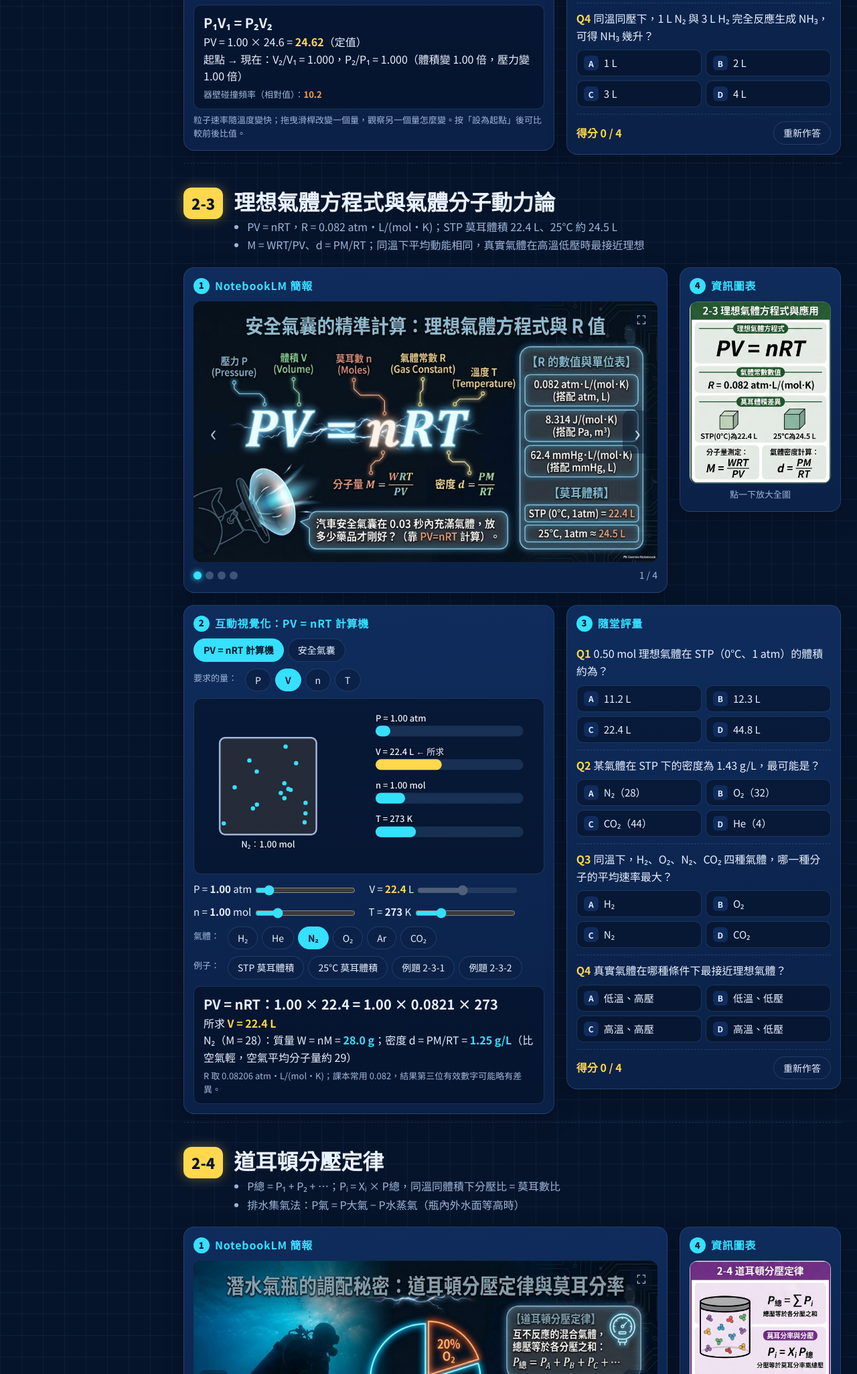
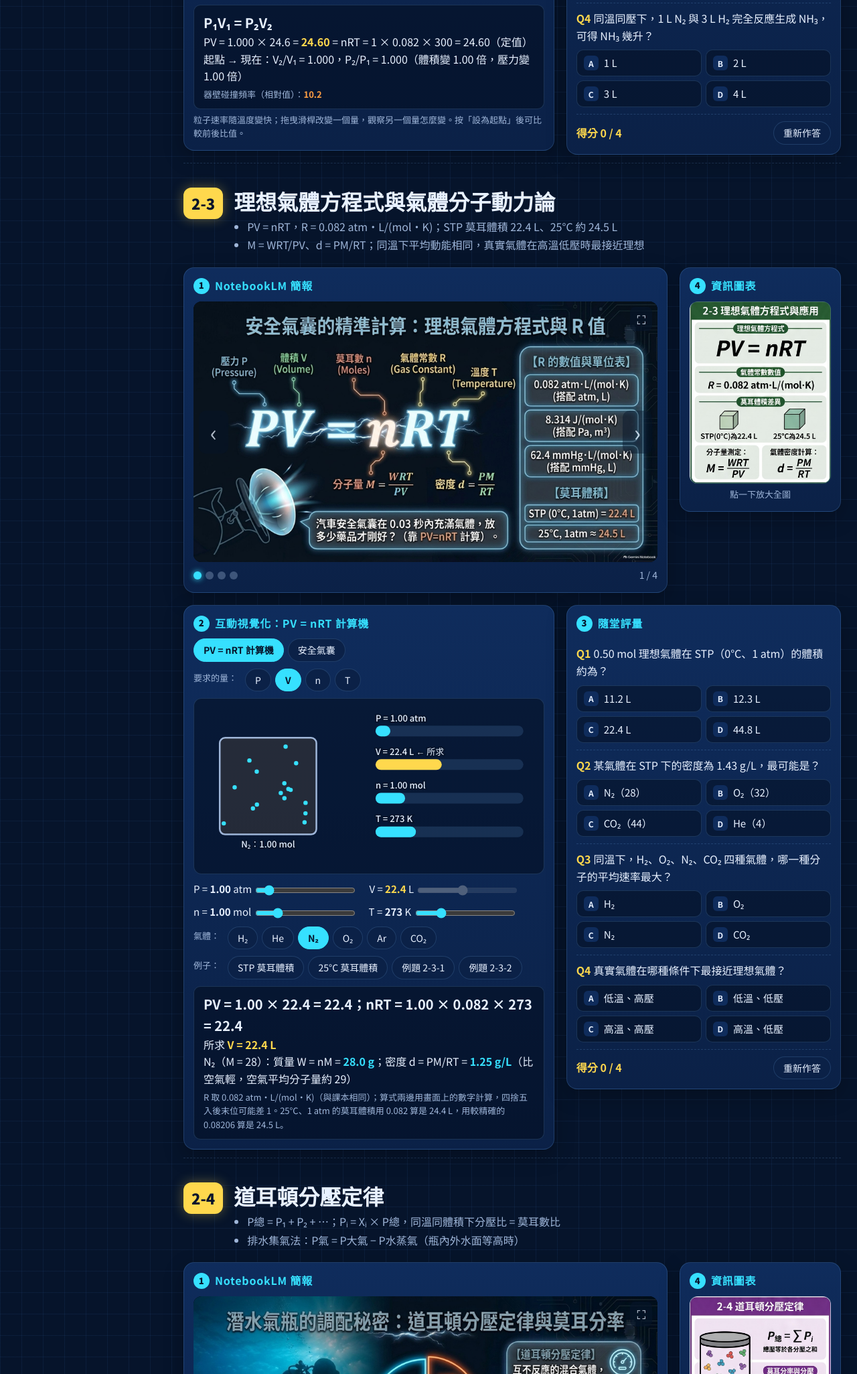
Before and after one commit to brianyeh0718-hue/senior-high-chemistry, a plain HTML site: page elective1/ch2/index.html in a window 1280 px wide. Shown: the part 3031-5082 px from the top of the page at 67% size. Drawn offline with Linux system fonts and the light colour scheme.

Commit message:
Fix gas law readouts: compute from displayed values, use R = 0.082
Co-Authored-By: Claude Opus 5.5 <noreply@anthropic.com>

```diff
--- a/elective1/ch2/index.html
+++ b/elective1/ch2/index.html
@@ -540,7 +540,7 @@ function buildQuiz(root){
 $$('.quiz').forEach(buildQuiz);
 
 /* ================= shared chem helpers ================= */
-const R=0.08206;
+const R=0.082;
 const fx=(v,d=2)=>{const s=(Math.round(v*10**d)/10**d).toFixed(d);return s.replace('-','−');};
 const sig=(v,s=3)=>{if(!isFinite(v))return '—';if(v===0)return '0';const d=Math.max(0,s-1-Math.floor(Math.log10(Math.abs(v))));return fx(v,Math.min(d,4));};
 function clear(svg){while(svg.firstChild)svg.removeChild(svg.firstChild);}
@@ -672,9 +672,14 @@ function frame(g,x0,y0,w,h,xmax,ymax,xl,yl,xt,yt,xmin=0){
       txt(layerG,500,44,isC?`定壓 ${fx(st.P,2)} atm`:`定容 ${fx(st.V,1)} L`,'lbl sm','end');
     }
     // readout
-    const kv=mode==='boyle'?`PV = ${fx(st.P,2)} × ${fx(st.V,1)} = <b class="y">${fx(st.P*st.V,2)}</b>（定值）`:
-      mode==='charles'?`V/T = ${fx(st.V,2)} ÷ ${Math.round(st.T)} = <b class="y">${fx(st.V/st.T,4)}</b>（定值）`:
-      `P/T = ${fx(st.P,2)} ÷ ${Math.round(st.T)} = <b class="y">${fx(st.P/st.T,5)}</b>（定值）`;
+    /* 算式一律用「畫面上顯示的數字」計算，避免四捨五入後乘起來對不上；定值另以 nRT（或 nR/P、nR/V）列出 */
+    const ps=fx(st.P,mode==='charles'?2:3),vs=fx(st.V,mode==='boyle'?1:2),ts=Math.round(st.T);let kv;
+    if(mode==='boyle'){const pr=(+ps)*(+vs),k=R*ts;
+      kv=`PV = ${ps} × ${vs} = <b class="y">${fx(pr,2)}</b> ${Math.abs(pr-k)<0.005?'=':'≈'} nRT = 1 × 0.082 × ${ts} = ${fx(k,2)}（定值）`;}
+    else if(mode==='charles'){const q=(+vs)/ts,k=R/(+fx(st.P,2));
+      kv=`V/T = ${vs} ÷ ${ts} = <b class="y">${fx(q,4)}</b> ${Math.abs(q-k)<0.00005?'=':'≈'} nR/P = 0.082 ÷ ${fx(st.P,2)} = ${fx(k,4)}（定值）`;}
+    else{const q=(+ps)/ts,k=R/(+fx(st.V,1));
+      kv=`P/T = ${ps} ÷ ${ts} = <b class="y">${fx(q,5)}</b> ${Math.abs(q-k)<0.000005?'=':'≈'} nR/V = 0.082 ÷ ${fx(st.V,1)} = ${fx(k,5)}（定值）`;}
     let cmp='';
     if(ref){
       if(mode==='boyle')cmp=`起點 → 現在：V₂/V₁ = ${fx(st.V/ref.V,3)}，P₂/P₁ = ${fx(st.P/ref.P,3)}（體積變 ${fx(st.V/ref.V,2)} 倍，壓力變 ${fx(st.P/ref.P,2)} 倍）`;
@@ -731,10 +736,11 @@ function frame(g,x0,y0,w,h,xmax,ymax,xl,yl,xt,yt,xmin=0){
       el('rect',{x:x0,y,width:Math.max(4,w*f),height:16,rx:8,fill:k===unk?'#ffd84d':'#36e0ff'},svg);
       txt(svg,x0,y-10,`${k} = ${k==='T'?Math.round(val[k]):sig(val[k],3)} ${U[k]}${k===unk?'  ← 所求':''}${val[k]>R0[k][1]?'（超出刻度）':''}`,'lbl sm','start');});
     const m=val.n*gas[1],d=val.P*gas[1]/(R*val.T);
-    $('#v3out').innerHTML=`<div class="big">PV = nRT：${sig(val.P,3)} × ${sig(val.V,3)} = ${sig(val.n,3)} × 0.0821 × ${Math.round(val.T)}</div>
-      <div>所求 <b class="y">${unk} = ${unk==='T'?Math.round(val[unk])+' K（'+fx(val.T-273,0)+'°C）':sig(val[unk],3)+' '+U[unk]}</b></div>
+    const sP=sig(val.P,3),sV=sig(val.V,3),sn=sig(val.n,3),sT=unk==='T'?sig(val.T,3):Math.round(val.T),Lh=(+sP)*(+sV),Rh=(+sn)*R*sT;
+    $('#v3out').innerHTML=`<div class="big">PV = ${sP} × ${sV} = ${sig(Lh,3)}；nRT = ${sn} × 0.082 × ${sT} = ${sig(Rh,3)}</div>
+      <div>所求 <b class="y">${unk} = ${unk==='T'?sig(val[unk],3)+' K（'+fx(val.T-273,0)+'°C）':sig(val[unk],3)+' '+U[unk]}</b></div>
       <div>${gas[0]}（M = ${gas[1]}）：質量 W = nM = <b class="c">${sig(m,3)} g</b>；密度 d = PM/RT = <b class="c">${sig(d,3)} g/L</b>（${gas[1]>29?'比空氣重':'比空氣輕'}，空氣平均分子量約 29）</div>
-      <div class="hint" style="margin:4px 0 0">R 取 0.08206 atm·L/(mol·K)；課本常用 0.082，結果第三位有效數字可能略有差異。</div>`;
+      <div class="hint" style="margin:4px 0 0">R 取 0.082 atm·L/(mol·K)（與課本相同）；算式兩邊用畫面上的數字計算，四捨五入後末位可能差 1。25°C、1 atm 的莫耳體積用 0.082 算是 24.4 L，用較精確的 0.08206 算是 24.5 L。</div>`;
   }
   function drawBag(){
     const m=+$('#v3m').value,t=+$('#v3t').value,T=t+273;$('#v3mv').textContent=m;$('#v3tv').textContent=t;
@@ -749,7 +755,7 @@ function frame(g,x0,y0,w,h,xmax,ymax,xl,yl,xt,yt,xmin=0){
     txt(bsv,270,40,'2NaN₃ → 2Na + 3N₂','lbl','start');
     txt(bsv,270,80,`NaN₃：${m} g ÷ 65 = ${sig(m/65,3)} mol`,'lbl sm','start');
     txt(bsv,270,110,`N₂：${sig(m/65,3)} × 3/2 = ${sig(nN,3)} mol`,'lbl sm','start');
-    txt(bsv,270,140,`V = nRT/P = ${sig(nN,3)} × 0.0821 × ${T} ÷ 1`,'lbl sm','start');
+    txt(bsv,270,140,`V = nRT/P = ${sig(nN,3)} × 0.082 × ${T} ÷ 1`,'lbl sm','start');
     txt(bsv,270,170,`  = ${sig(V,3)} L（1 atm、${t}°C）`,'lbl y','start');
     $('#v3out').innerHTML=`<div class="big">安全氣囊：${m} g NaN₃ → <b class="y">${sig(V,3)} L</b> N₂</div><div>例題 2-3-5：65 g NaN₃ 在 27°C、1 atm 產生 1.5 mol N₂，約 36.9 L。溫度越高，同樣的藥量產生的氣體體積越大（查理定律）。</div>`;
   }
```
